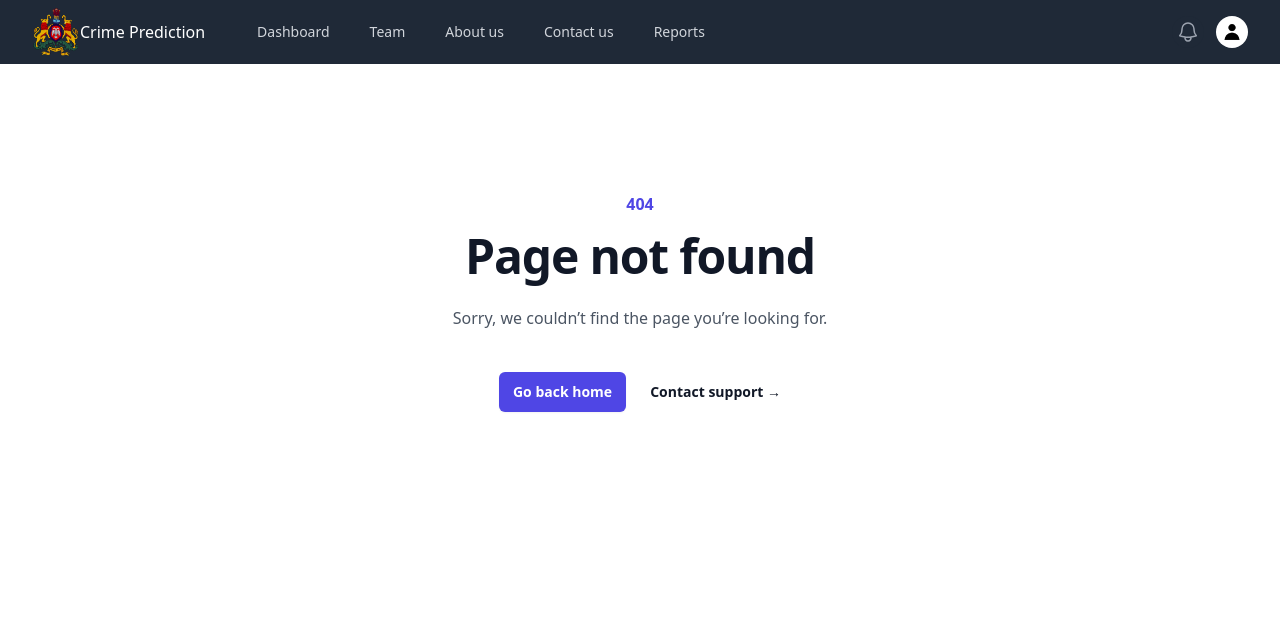
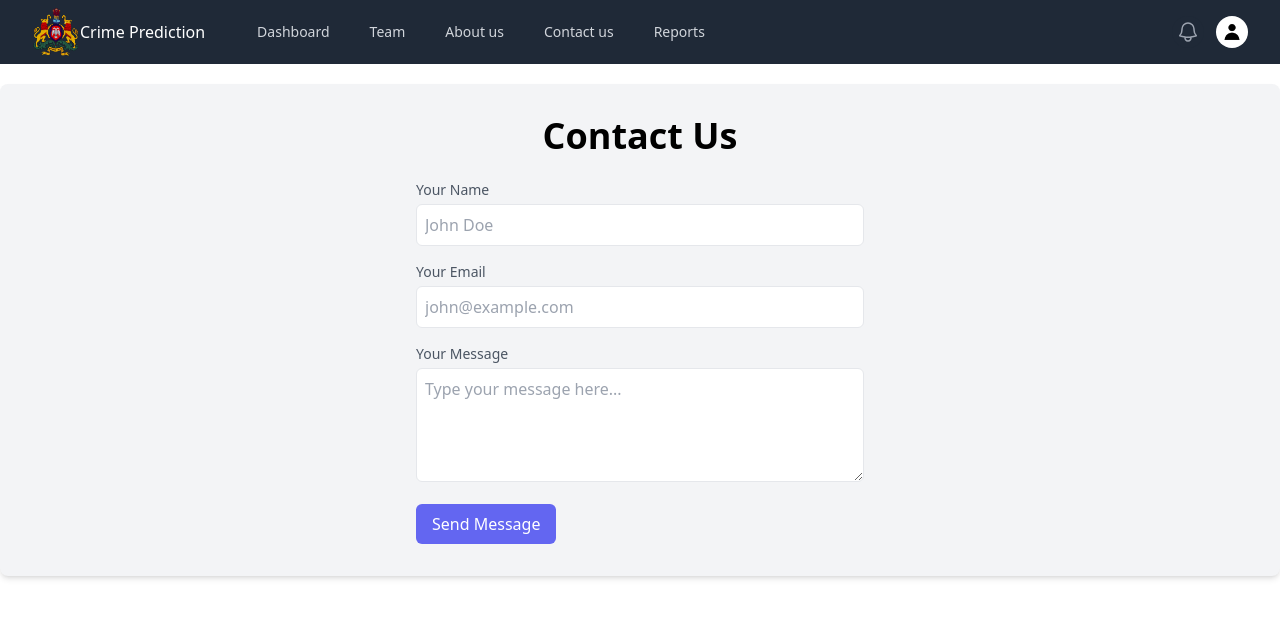
Before and after one commit to Krishnakr44/CrimePrediction, a React (Create React App) app: page /contact in a window 1280 px wide. Before the commit this address had no page. Shown: the top 618 px of the page. Built offline with nearby package versions, Linux system fonts and the light colour scheme.

Commit message:
After adding 'Contact.jsx'

```diff
--- a/src/App.js
+++ b/src/App.js
@@ -3,7 +3,7 @@ import Header from "./components/Header";
 import Home from "./components/assets/Home";
 import Page404 from "./components/assets/Page404";
 import About from "./components/About";
-// import Contact from "./components/Contact";
+import Contact from "./components/Contact";
 
 function App() {
   return (
@@ -12,9 +12,8 @@ function App() {
         <Header />
         <Routes>
           <Route path="/" element={<Home />} />
-
           <Route path="/about" element={<About />} />
-          {/*<Route path="/contact" element={<Contact />} /> */}
+          <Route path="/contact" element={<Contact />} />
           <Route path="*" element={<Page404 />} />
         </Routes>
       </div>
--- /dev/null
+++ b/src/components/Contact.jsx
@@ -0,0 +1,69 @@
+import React from "react";
+import "./styles/about.css";
+
+const Contact = () => {
+  return (
+    <div className="container mx-auto my-5 p-8 bg-gray-100 rounded-lg shadow-md">
+      <h2 className="text-4xl font-bold mb-6 text-center">Contact Us</h2>
+
+      <form className="max-w-md mx-auto">
+        <div className="mb-4">
+          <label
+            htmlFor="name"
+            className="block text-sm font-medium text-gray-600"
+          >
+            Your Name
+          </label>
+          <input
+            type="text"
+            id="name"
+            name="name"
+            className="mt-1 p-2 w-full border rounded-md"
+            placeholder="John Doe"
+          />
+        </div>
+
+        <div className="mb-4">
+          <label
+            htmlFor="email"
+            className="block text-sm font-medium text-gray-600"
+          >
+            Your Email
+          </label>
+          <input
+            type="email"
+            id="email"
+            name="email"
+            className="mt-1 p-2 w-full border rounded-md"
+            placeholder="john@example.com"
+          />
+        </div>
+
+        <div className="mb-4">
+          <label
+            htmlFor="message"
+            className="block text-sm font-medium text-gray-600"
+          >
+            Your Message
+          </label>
+          <textarea
+            id="message"
+            name="message"
+            rows="4"
+            className="mt-1 p-2 w-full border rounded-md"
+            placeholder="Type your message here..."
+          ></textarea>
+        </div>
+
+        <button
+          type="submit"
+          className="bg-indigo-500 text-white py-2 px-4 rounded-md hover:bg-indigo-600 transition duration-300"
+        >
+          Send Message
+        </button>
+      </form>
+    </div>
+  );
+};
+
+export default Contact;
--- a/src/components/Header.jsx
+++ b/src/components/Header.jsx
@@ -14,7 +14,7 @@ const navigation = [
   { name: 'Dashboard', href: '/' },
   { name: 'Team', href: '#' },
   { name: 'About us', href: '/about' },
-  { name: 'Contact us', href: '#' },
+  { name: 'Contact us', href: '/contact' },
   { name: 'Reports', href: '#' },
 ];
 const userNavigation = [
```
Also changed, not shown: public/index.html (+0 -23 lines).
